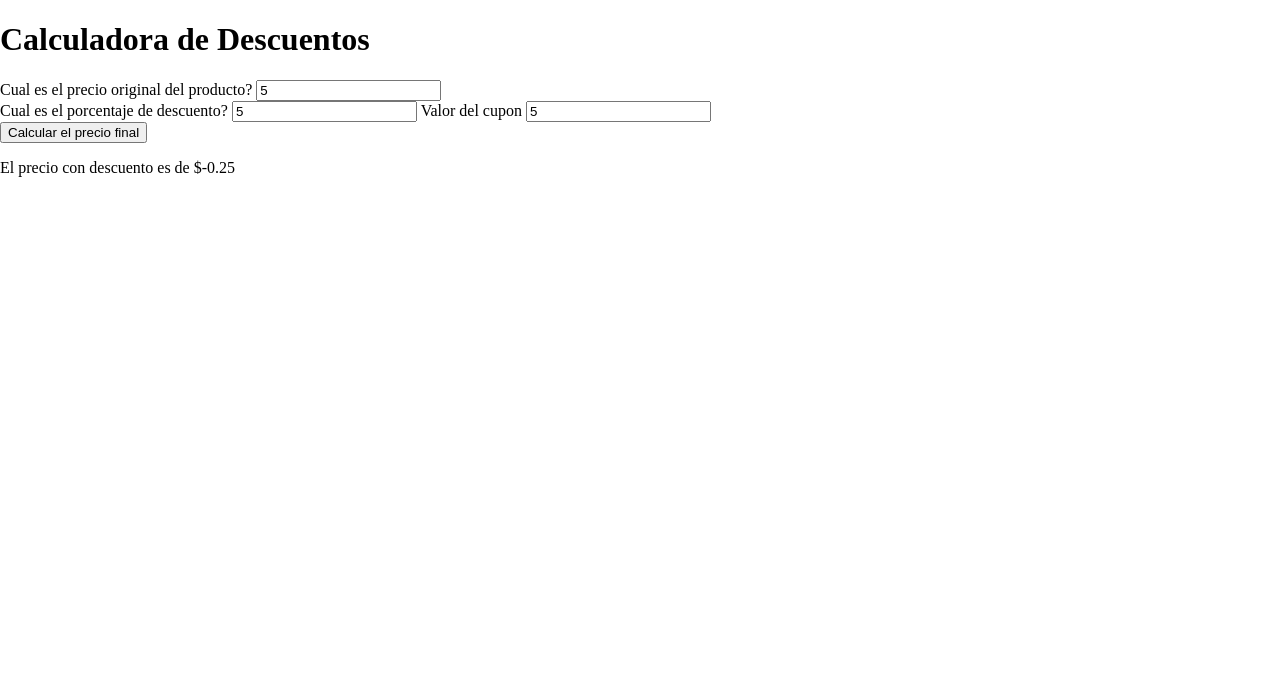
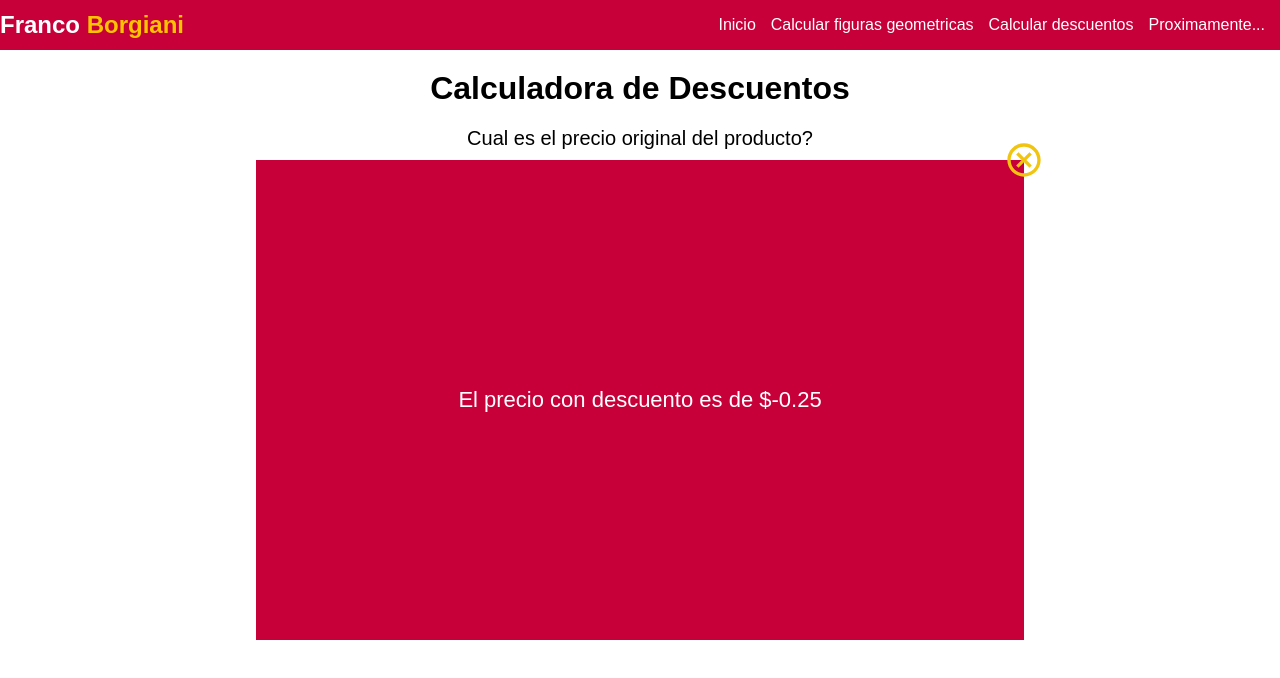
Before and after one commit to franborgianifran/practice-js, a plain HTML site: page calculoTienda/index.html in a window 1280 px wide. Both pictures are taken after typing "5", "5", "5" into the empty fields and a click on the button "Calcular el precio final". Drawn offline with nearby package versions, Linux system fonts and the light colour scheme.

Commit message:
Terminamos una de las secciones

```diff
--- a/calculoTienda/index.html
+++ b/calculoTienda/index.html
@@ -6,23 +6,36 @@
     <meta name="viewport" content="width=device-width, initial-scale=1.0">
     <title>Document</title>
     <link rel="stylesheet" href="./styles.css">
+    <link href='https://unpkg.com/boxicons@2.0.7/css/boxicons.min.css' rel='stylesheet'>
 </head>
 <body>
-    <header></header>
+    <header>
+        <h2>Franco <b>Borgiani</b></h3>
+        <nav class="menu">
+            <ul>
+                <li><a href="#">Inicio</a></li>
+                <li><a href="#">Calcular figuras geometricas</a></li>
+                <li><a href="#">Calcular descuentos</a></li>
+                <li><a href="#">Proximamente...</a></li>
+            </ul>
+        </nav>
+        <img src="../icons8-menú.svg" onclick="menu()"/>
+    </header>
     <main>
         <h1>Calculadora de Descuentos</h1>
         <form action="">
             <label for="originalPrice">Cual es el precio original del producto?</label>
             <input type="number" id="originalPrice">
-            <br>
             <label for="discount">Cual es el porcentaje de descuento?</label>
             <input type="number" id="discount">
             <label for="">Valor del cupon</label>
             <input type="number" id="cupon">
-            <br>
             <button type="button" onclick="calcDiscount()">Calcular el precio final</button>
         </form>
-        <p id="priceParagraph"></p>
+        <div class="aviso">
+            <img src="../icons8-cancel.svg" onclick="calcDiscount()"alt="">
+            <p id="priceParagraph"></p>
+        </div>
     </main>
     <script src="./script.js"></script>
 </body>
--- a/calculoTienda/script.js
+++ b/calculoTienda/script.js
@@ -10,4 +10,10 @@ calcDiscount=(originalPrice, discount)=>{
     let lastPrice = discountPrice - cuponValue;
 
     paragraph.innerText = `El precio con descuento es de $${lastPrice}`;
+    const cartel = document.querySelector('.aviso');
+    cartel.classList.toggle('cartel');
 }
+function menu(){
+    const menu = document.querySelector('.menu');
+    menu.classList.toggle('active')
+}
--- a/calculoTienda/styles.css
+++ b/calculoTienda/styles.css
@@ -1,9 +1,143 @@
-body{
+*{
     margin: 0;
     padding: 0;
     box-sizing: border-box;
+    font-family: Arial, Helvetica, sans-serif;
+}
+.bx{
+    color: white;
+    font-size: 40px;
+}
+.aviso{
+    display: none;
 }
 header{
     width: 100%;
-    background-color: #32b;
+    background-color: #c70039;
+    display: flex;
+    height: 50px;
+    align-items: center;
+    justify-content: space-between;
 }
+header img{
+    display: none;
+    cursor: pointer;
+}
+header h2{
+    color: white;
+}
+header h2 b{
+    color: #ffc300;
+}
+header ul{
+    display: flex;
+    list-style: none;
+}
+header a{
+    color: white;
+    text-decoration: none;
+    margin-right: 15px;
+}
+header a:hover{
+    transition: 1s ease all;
+    border-bottom: 1px solid #ffc300;
+}
+header .bx{
+    display: none;
+}
+main{
+    width: 100%;
+    display: block;
+    text-align: center;
+}
+label{
+    margin: 0 auto;
+    padding-bottom: 30px;
+    font-size: 20px;
+}
+input{
+    display: block;
+    margin: 10px auto;
+    margin-bottom: 30px;
+    outline: #7779ac;
+    height: 40px;
+    width: 300px;
+    text-align: center;
+    font-size: 20px;
+}
+button{
+    width: 190px;
+    height: 45px;
+    color: white;
+    background-color: #c70039;
+    border: 1px solid #c70039;
+    font-size: 15px;
+}
+button:hover{
+    transition: .7s ease all ;
+    color: #c70039;
+    background-color: white;
+    border: 1px solid #c70039;
+    font-size: 15px;
+    cursor: pointer;
+}
+main h1{
+    padding: 20px;
+}
+.cartel{
+    position: fixed;
+    top: 20%;
+    left: 20%;
+    right: 20%;
+    bottom: 20%;
+    background-color: #c70039;
+    display: flex;
+    align-items: center;
+    justify-content: center;
+}
+.cartel p{
+    color: white;
+    font-size: 22px;
+}
+.cartel img{
+    position: absolute;
+    top: -20px;
+    width: 40px;
+    height: 40px;
+    right: -20px;
+    cursor: pointer;
+}
+@media (max-width: 820px){
+    header nav{
+        display: none;
+    }
+    .active{
+        transition: 1s ease all;
+        display: flex;
+        flex-direction: column;
+        position: fixed;
+        top: 50px;
+        left: 0;
+        right: 0;
+        bottom: 0;
+        background-color: #c70039;
+    }
+    .active ul, .active ul li, .active ul li a{
+        display: block;
+        text-align: center;
+    }
+    .active ul li a{
+        width: 100%;
+        padding: 20px;
+        margin-top: 5%;
+        font-size: 26px;
+
+    }
+    .active ul li a:hover{
+        background-color: #ffc300;
+        transition: 1s ease all;
+    }
+    header img{
+        display: block;
+    }
+}
```
Also changed, not shown: icons8-cancel.svg (added), icons8-menú.svg (added).
